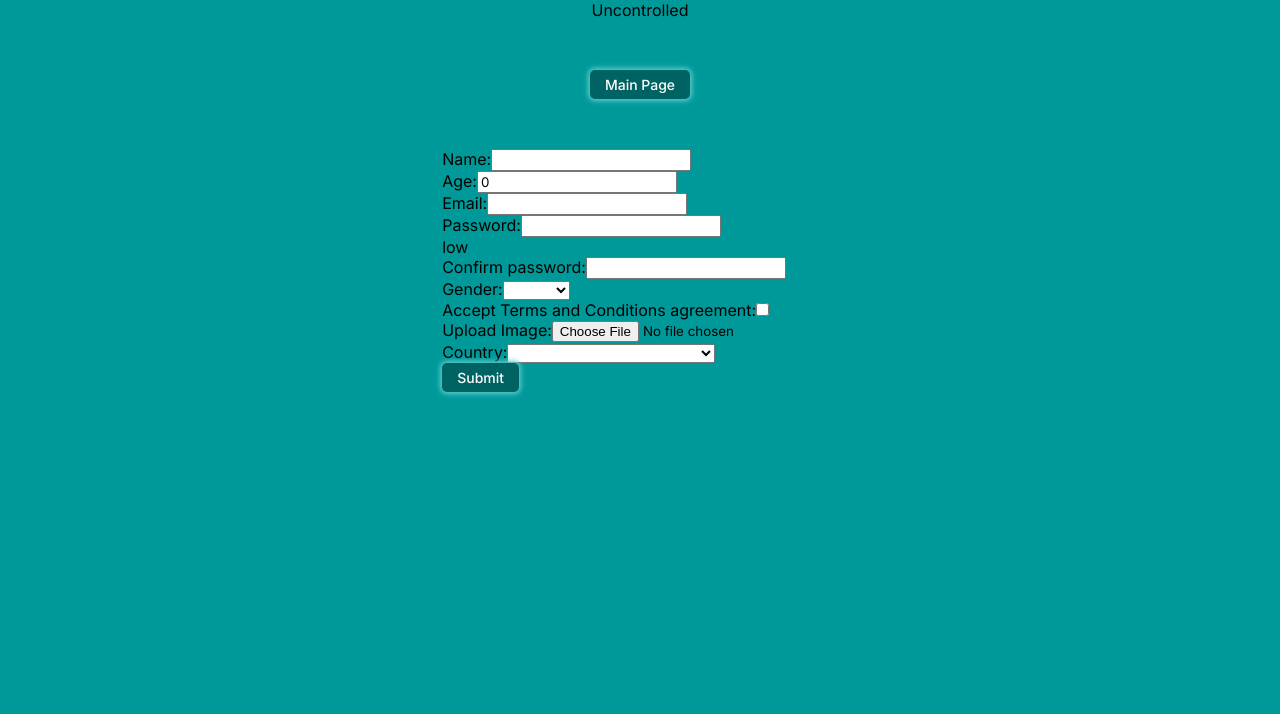
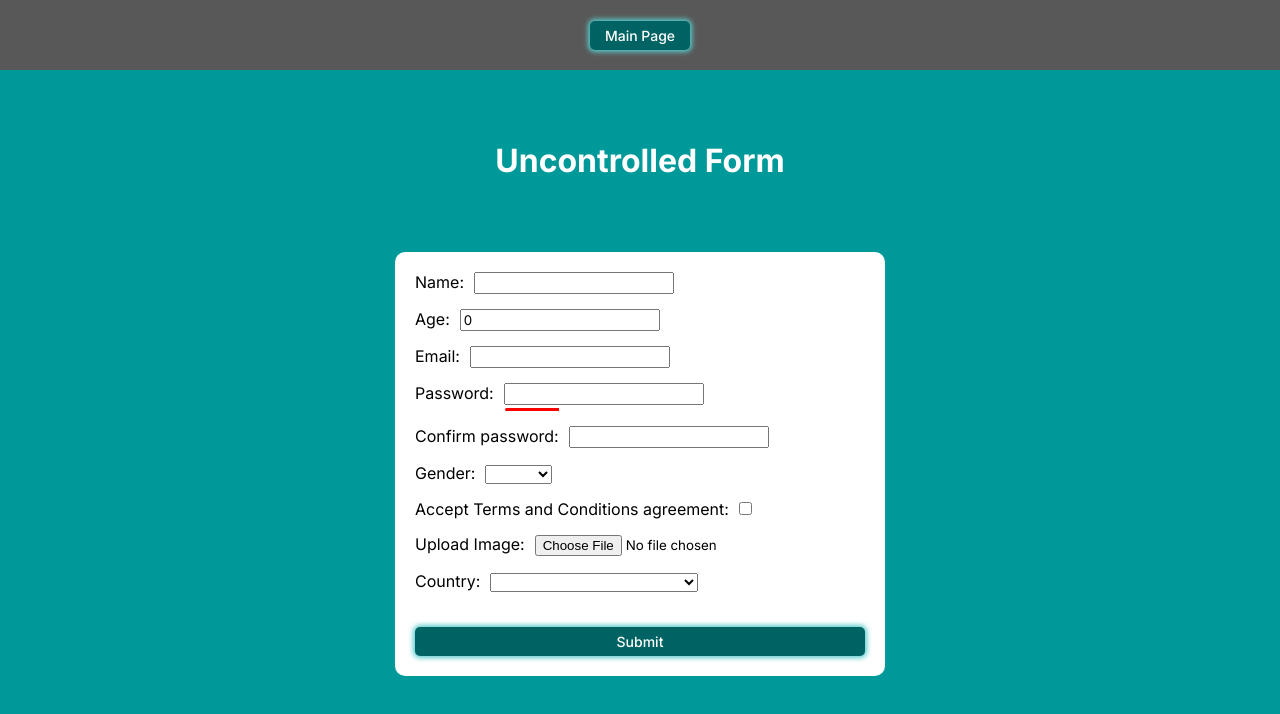
Before and after one commit to PaHaNchickT/REACT2024Q3, a React (Vite) app: page /uncontrolled in a window 1280 px wide. Shown: the top 714 px of the page. Built offline with nearby package versions, Linux system fonts and the light colour scheme.

Commit message:
feat: implement styles for forms

```diff
--- a/src/app.tsx
+++ b/src/app.tsx
@@ -13,7 +13,7 @@ export function App() {
         <Link to="/uncontrolled">Uncontrolled</Link>
         <Link to="/controlled">Controlled</Link>
       </header>
-      <main className="main__root">
+      <main>
         <Table data={uncontrData} tableTitle="Uncontrolled Form Data" name="uncontrolled" />
         <Table data={contrData} tableTitle="Controlled Form Data" name="controlled" />
       </main>
--- a/src/components/controlled-form/controlledForm.tsx
+++ b/src/components/controlled-form/controlledForm.tsx
@@ -56,9 +56,12 @@ export function ControlledForm() {
 
   return (
     <>
-      <p>Controlled</p>
+      <header>
         <Link to="/">Main Page</Link>
+      </header>
 
+      <main>
+        <h1>Controlled Form</h1>
         <form
           onSubmit={handleSubmit((data) => {
             const tempObj = { imageURL: imageData } as { [key: string]: string }
@@ -90,7 +93,7 @@ export function ControlledForm() {
             <label htmlFor="passOrig">Password:</label>
             <input type="password" id="passOrig" {...register('passOrig')} autoComplete="false" />
             <div className="reliability_cont">
-            <div className="reliability_meter">{passwordReliabilityChecker()}</div>
+              <div className={`reliability_meter ${passwordReliabilityChecker()}`}></div>
             </div>
             <p>{errors.passOrig?.message}</p>
           </div>
@@ -129,6 +132,7 @@ export function ControlledForm() {
             Submit
           </button>
         </form>
+      </main>
     </>
   )
 }
--- a/src/components/uncontrolled-form/uncontrolledForm.tsx
+++ b/src/components/uncontrolled-form/uncontrolledForm.tsx
@@ -94,9 +94,12 @@ export function UncontrolledForm() {
 
   return (
     <>
-      <p>Uncontrolled</p>
+      <header>
         <Link to="/">Main Page</Link>
+      </header>
 
+      <main>
+        <h1>Uncontrolled Form</h1>
         <form onSubmit={(event) => handleSubmit(event)}>
           <div>
             <label htmlFor="login">Name:</label>
@@ -124,7 +127,7 @@ export function UncontrolledForm() {
               onChange={(event) => passwordReliabilityChecker(event)}
             />
             <div className="reliability_cont">
-            <div className="reliability_meter">{rel}</div>
+              <div className={`reliability_meter ${rel}`}></div>
             </div>
             <p>{errors.passOrig}</p>
           </div>
@@ -149,7 +152,13 @@ export function UncontrolledForm() {
           </div>
           <div>
             <label htmlFor="image">Upload Image:</label>
-          <input type="file" name="image" id="image" ref={inputRef} onChange={(event) => encodeImageFileAsURL(event)} />
+            <input
+              type="file"
+              name="image"
+              id="image"
+              ref={inputRef}
+              onChange={(event) => encodeImageFileAsURL(event)}
+            />
             <p>{errors.image}</p>
           </div>
           <div>
@@ -163,6 +172,7 @@ export function UncontrolledForm() {
 
           <button type="submit">Submit</button>
         </form>
+      </main>
     </>
   )
 }
--- /dev/null
+++ b/src/forms.css
@@ -0,0 +1,53 @@
+form {
+  background-color: white;
+  border-radius: 10px;
+  padding: 20px;
+  display: flex;
+  flex-direction: column;
+  justify-content: center;
+  gap: 15px;
+  width: 450px;
+}
+
+form > div > label {
+  margin-right: 10px;
+}
+
+form > div > p {
+  width: 450px;
+  color: red;
+  font-size: 13px;
+}
+
+form > button {
+  margin-top: 20px;
+}
+
+.reliability_cont {
+  width: 180px;
+  height: 3px;
+  border-radius: 10px;
+  position: relative;
+  left: 90px;
+  margin-top: 3px;
+  overflow: hidden;
+}
+
+.reliability_meter {
+  height: 100%;
+}
+
+.low {
+  width: 30%;
+  background-color: #ff0000;
+}
+
+.med {
+  width: 60%;
+  background-color: #ffaa00;
+}
+
+.high {
+  width: 100%;
+  background-color: #00cc00;
+} /*# sourceMappingURL=forms.css.map */
--- /dev/null
+++ b/src/forms.sass
@@ -0,0 +1,44 @@
+form
+  background-color: white
+  border-radius: 10px
+  padding: 20px
+  display: flex
+  flex-direction: column
+  justify-content: center
+  gap: 15px
+  width: 450px
+
+form > div > label
+  margin-right: 10px
+
+form > div > p
+  width: 450px
+  color: red
+  font-size: 13px
+
+form > button
+  margin-top: 20px
+
+.reliability_cont
+  width: 180px
+  height: 3px
+  border-radius: 10px
+  position: relative
+  left: 90px
+  margin-top: 3px
+  overflow: hidden
+
+.reliability_meter
+  height: 100%
+
+.low
+  width: 30%
+  background-color: #FF0000
+
+.med
+  width: 60%
+  background-color: #FFAA00
+
+.high
+  width: 100%
+  background-color: #00CC00
--- a/src/index.css
+++ b/src/index.css
@@ -4,6 +4,11 @@ h2,
 h3,
 ul {
   margin: 0;
+}
+
+h1 {
+  text-align: center;
+  color: white;
 }
 
 * {
@@ -37,7 +42,14 @@ a:hover {
   background-color: #5ccccc;
   box-shadow: 0 0 5px 2px #006363;
 }
-
+button:disabled,
+a:disabled {
+  background-color: #585858;
+  color: white;
+  background-color: #585858;
+  box-shadow: none;
+  cursor: auto;
+}
 #root {
   display: flex;
   flex-direction: column;
@@ -60,7 +72,7 @@ header {
   gap: 20px;
 }
 
-.main__root {
+main {
   display: flex;
   flex-direction: column;
   flex-wrap: wrap;
@@ -82,4 +94,9 @@ td {
 
 thead > tr > td {
   font-weight: 700;
+}
+
+.fresh {
+  background-color: #39e639;
+  box-shadow: 0 0 5px 2px white;
 } /*# sourceMappingURL=index.css.map */
--- a/src/index.sass
+++ b/src/index.sass
@@ -2,6 +2,10 @@
 
 p, h2, h3, ul
   margin: 0
+
+h1
+  text-align: center
+  color: white
 
 *
   transition: 300ms
@@ -26,6 +30,13 @@ button, a
     color: black
     background-color: #5CCCCC
     box-shadow: 0 0 5px 2px #006363
+  &:disabled
+    background-color: #585858
+    &:hover
+    color: white
+    background-color: #585858
+    box-shadow: none
+    cursor: auto
 
 #root
   display: flex
@@ -47,7 +58,7 @@ header
   align-items: center
   gap: 20px
 
-.main__root
+main
   display: flex
   flex-direction: column
   flex-wrap: wrap
@@ -66,3 +77,7 @@ td
 
 thead > tr > td
   font-weight: 700
+
+.fresh
+  background-color: #39E639
+  box-shadow: 0 0 5px 2px white
--- a/src/main.tsx
+++ b/src/main.tsx
@@ -2,6 +2,7 @@ import React from 'react'
 import ReactDOM from 'react-dom/client'
 import { createBrowserRouter, RouterProvider } from 'react-router-dom'
 import './index.css'
+import './forms.css'
 import { ErrorPage } from './components/error-page/errorPage.tsx'
 import { Provider } from 'react-redux'
 import store from './services/store.ts'
```
Also changed, not shown: 2 other files (tests, documents, lock files or other folders). Lines whose indentation alone changed are shown as unchanged.
